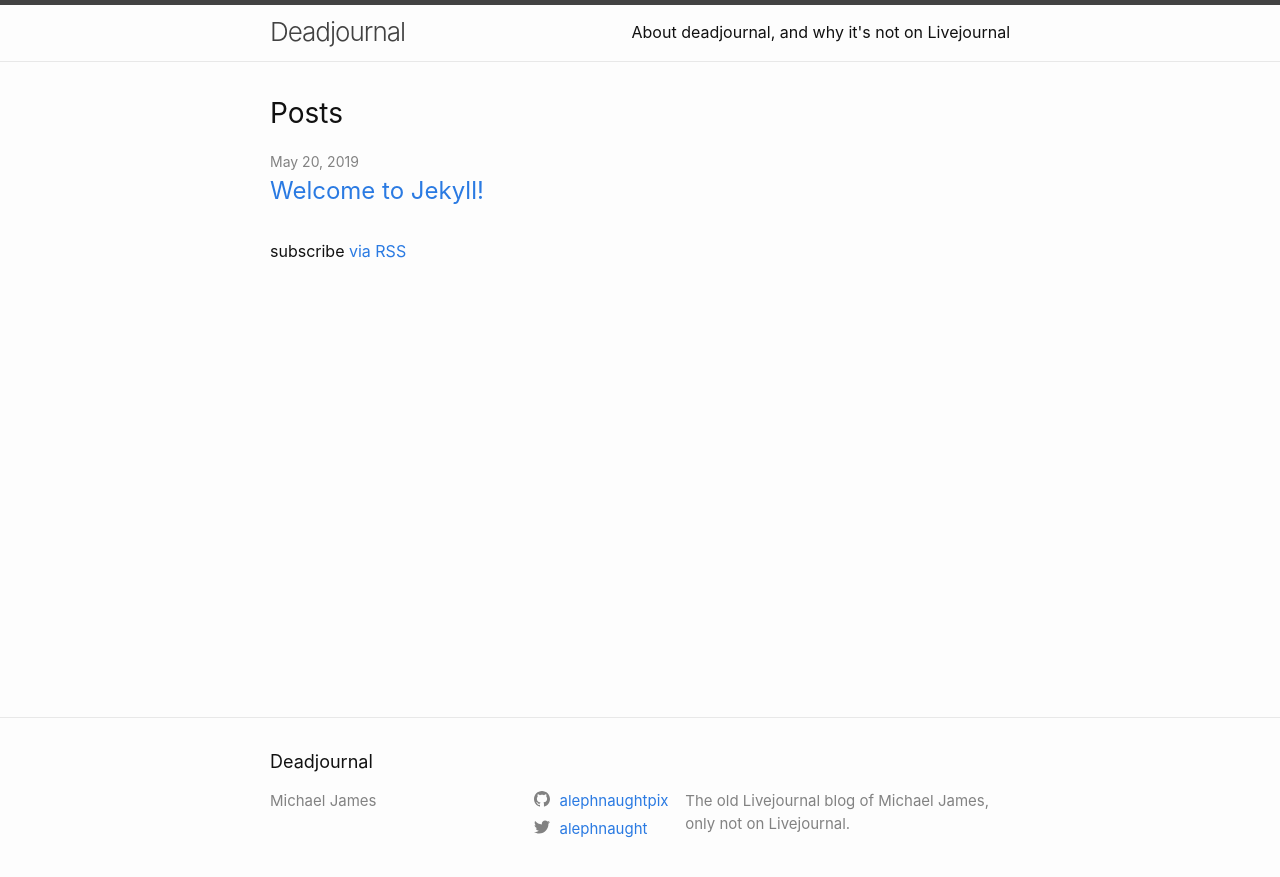
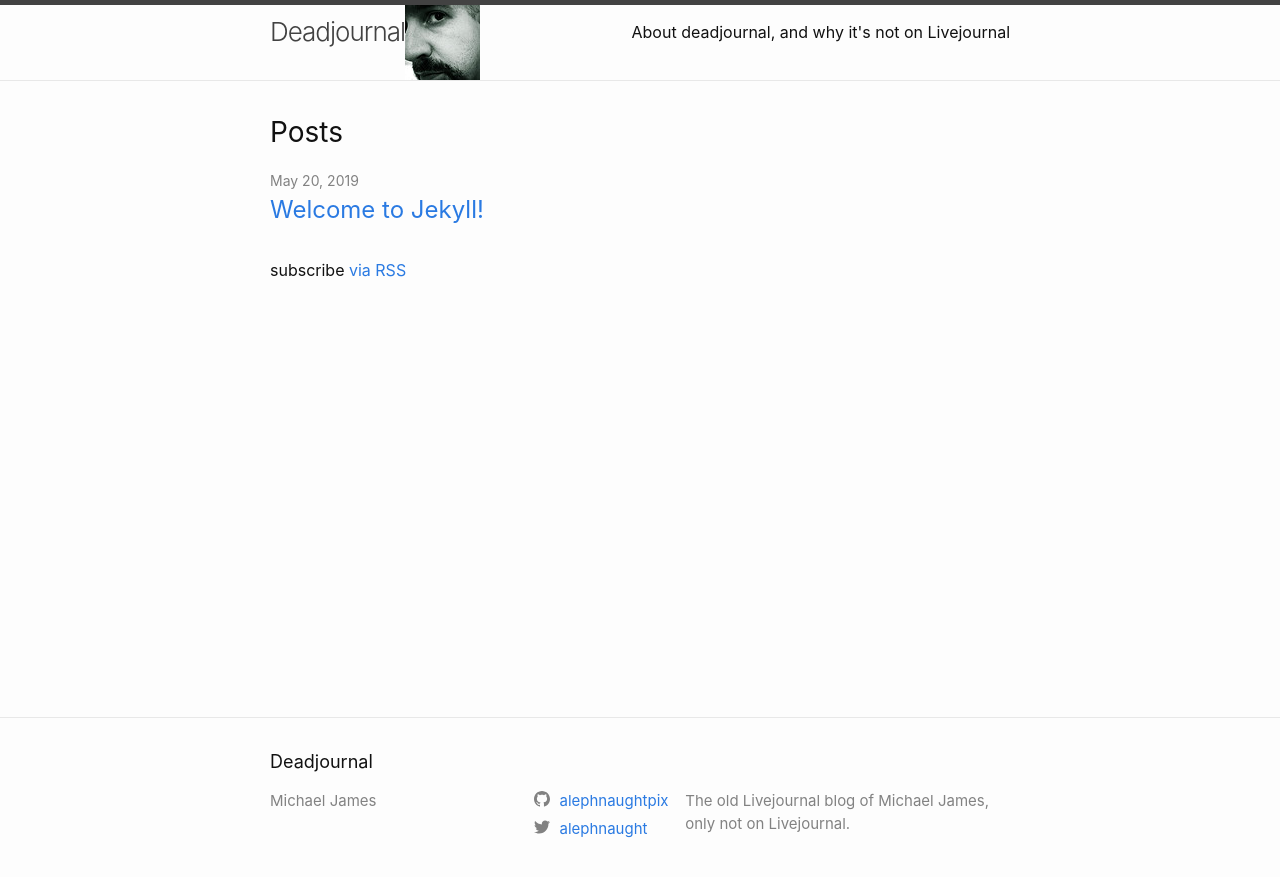
Before and after one commit to gfunkmonk/deadjournal, a Jekyll site: the page built from index.md, in a window 1280 px wide. Shown: the top 877 px of the page. Built offline with Jekyll 4.4.1, drawn with Linux system fonts in a browser that asks for light colours.

Commit message:
Image test

```diff
--- a/_config.yml
+++ b/_config.yml
@@ -40,3 +40,9 @@
    - vendor/gems/
    - vendor/ruby/
    - LJSource/
+
+defaults:
+  - scope:
+      path: "assets/img"
+    values:
+      image: true
--- a/_includes/header.html
+++ b/_includes/header.html
@@ -3,7 +3,7 @@
   <div class="wrapper">
     {%- assign default_paths = site.pages | map: "path" -%}
     {%- assign page_paths = site.header_pages | default: default_paths -%}
-    <a class="site-title" rel="author" href="{{ "/" | relative_url }}">{{ site.title | escape }}</a>
+    <img src="{{ "/assets/img/me_bw.jpg" | relative_url }}" /><a class="site-title" rel="author" href="{{ "/" | relative_url }}">{{ site.title | escape }}</a>
 
     {%- if page_paths -%}
       <nav class="site-nav">
```
Also changed, not shown: assets/img/me_bw.jpg (renamed from assets/images/me_bw.jpg), assets/img/me_colour.jpg (renamed from assets/images/me_colour.jpg).
